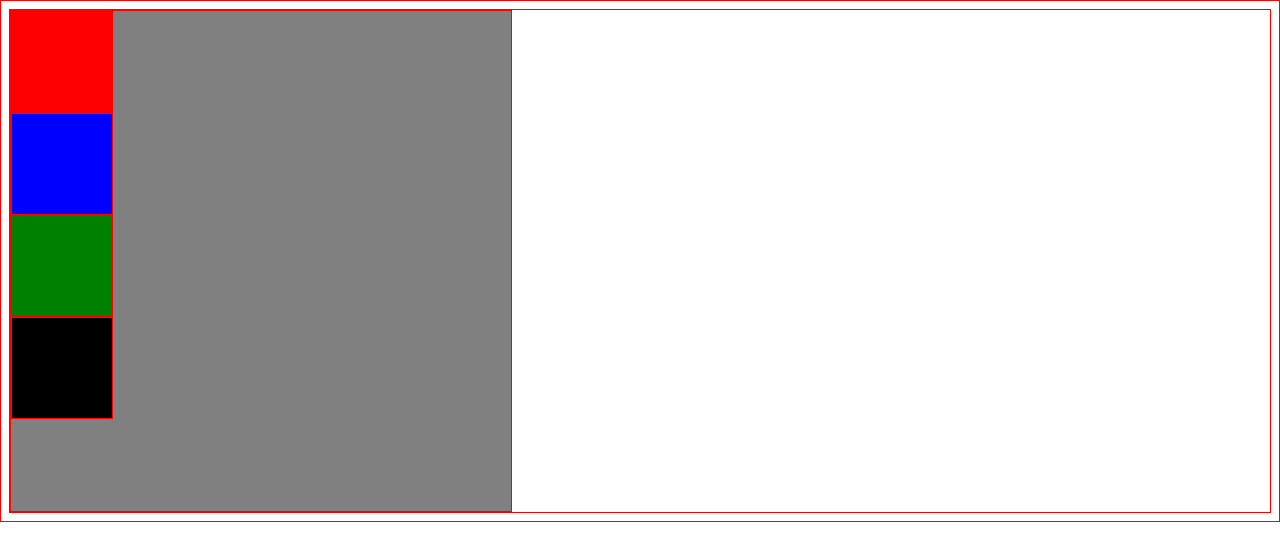
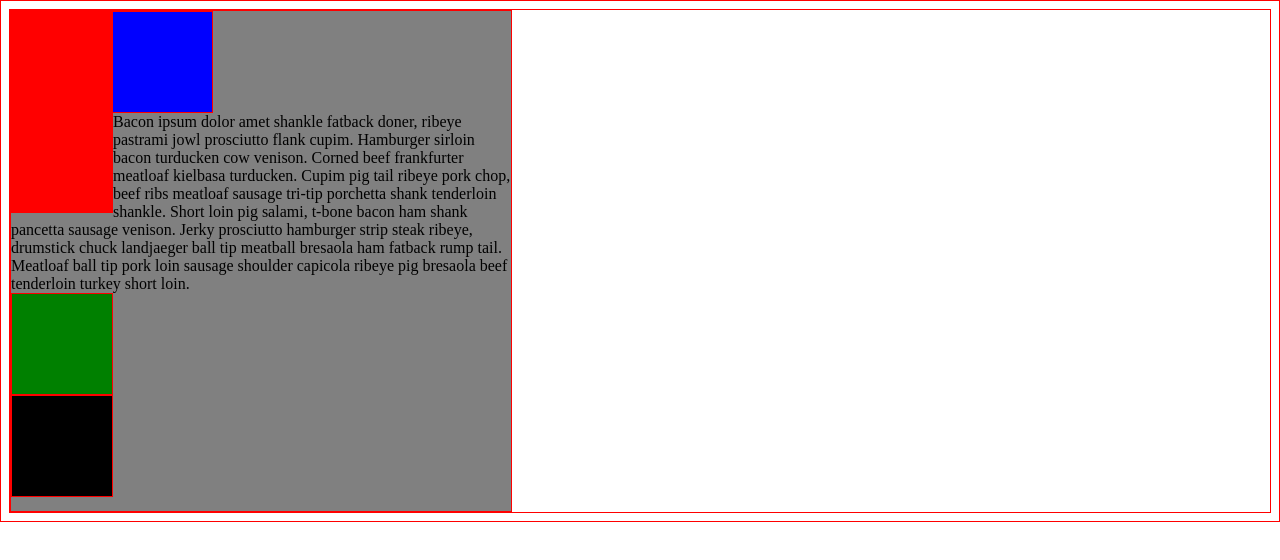
Before and after one commit to la-mari/css-positioning-mari, a plain HTML site: page index.html in a window 1280 px wide. Drawn offline with Linux system fonts and the light colour scheme.

Commit message:
added changes

```diff
--- a/css/main.css
+++ b/css/main.css
@@ -13,14 +13,20 @@
   background: gray;
 }
 
+
 #square1 {
   background: red;
-
+  float: left;
+  /* display: inline-block; */
+  height: 200px;
 }
 
 #square2 {
   background: blue;
-
+  /*display: inline-block;*/
+  /*float: left;*/
+  clear: right;
+  width: 200px;
 }
 
 #square3 {
--- a/index.html
+++ b/index.html
@@ -8,6 +8,8 @@
   <div class="container">
     <div class="squares" id="square1"></div>
     <div class="squares" id="square2"></div>
+        Bacon ipsum dolor amet shankle fatback doner, ribeye pastrami jowl prosciutto flank cupim. Hamburger sirloin bacon turducken cow venison. Corned beef frankfurter meatloaf kielbasa turducken. Cupim pig tail ribeye pork chop, beef ribs meatloaf sausage tri-tip porchetta shank tenderloin shankle. Short loin pig salami, t-bone bacon ham shank pancetta sausage venison. Jerky prosciutto hamburger strip steak ribeye, drumstick chuck landjaeger ball tip meatball bresaola ham fatback rump tail. Meatloaf ball tip pork loin sausage shoulder capicola ribeye pig bresaola beef tenderloin turkey short loin.
+
     <div class="squares" id="square3"></div>
     <div class="squares" id="square4"></div>
   </div>
```
